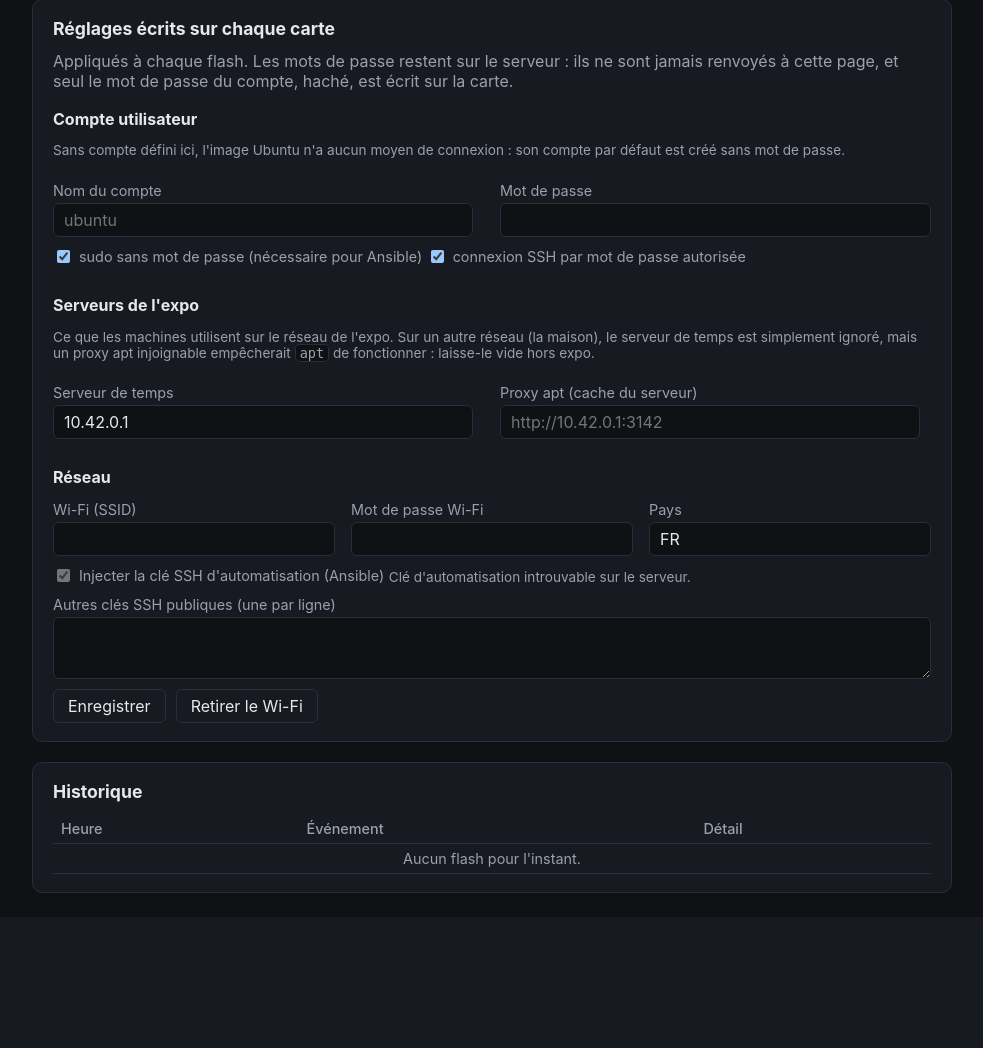
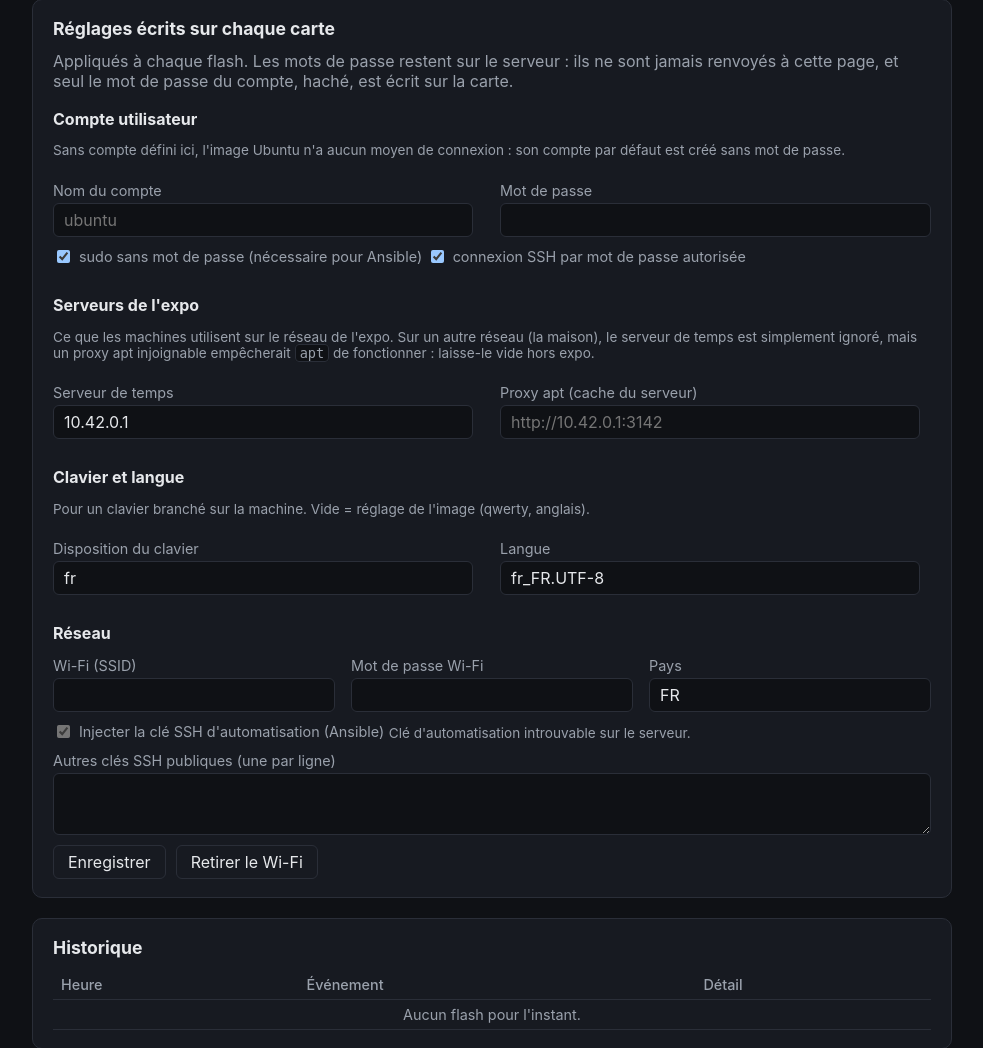
Before and after one commit to nopalpite/expolab, a Flask app: page / in a window 1280 px wide. Shown: the part 663-1711 px from the top of the page, without its empty margins (148-1131 px from the left). Before the commit the page ends 1556 px from the top, so only its background shows below. Run offline with Flask 3, Linux system fonts and the light colour scheme; data that the repository does not hold is empty.

Commit message:
sd-flasher : clavier et langue reglables (azerty et francais par defaut)
L'image Ubuntu Server est en qwerty et en anglais : un clavier branche sur
une machine de l'expo tapait en qwerty. Deux reglages dans la page (clavier
"fr", langue "fr_FR.UTF-8" par defaut), ecrits dans le user-data via les
modules keyboard et locale de cloud-init. Vide = reglage de l'image.

Co-Authored-By: Claude Opus 5.5 <noreply@anthropic.com>

```diff
--- a/sd-flasher/app.py
+++ b/sd-flasher/app.py
@@ -44,6 +44,8 @@ SHA256_RE = re.compile(r"^[0-9a-f]{64}$")
 MAGIC = {".gz": b"\x1f\x8b", ".xz": b"\xfd7zXZ\x00", ".zst": b"\x28\xb5\x2f\xfd"}  # debut des archives reconnues
 UPLOAD_CHUNK = 4 * 1024 * 1024
 DEFAULT_TIME_SERVER = "10.42.0.1"   # serveur de temps du lab (stack ntp) : sans danger ailleurs, chrony garde ses autres sources
+DEFAULT_KEYBOARD = "fr"   # azerty
+DEFAULT_LOCALE = "fr_FR.UTF-8"
 
 _job_lock = threading.Lock()
 _job: dict = {"state": "idle"}  # idle | running | done | error
@@ -80,6 +82,8 @@ def load_settings() -> dict:
         "user_pwauth": data.get("user_pwauth", True),
         "time_server": data.get("time_server", DEFAULT_TIME_SERVER),
         "apt_proxy": data.get("apt_proxy", ""),
+        "keyboard_layout": data.get("keyboard_layout", DEFAULT_KEYBOARD),
+        "locale": data.get("locale", DEFAULT_LOCALE),
     }
 
 
@@ -99,7 +103,8 @@ def effective_settings() -> dict:
         keys.insert(0, key)
     return {"wifi_ssid": s["wifi_ssid"], "wifi_psk": s["wifi_psk"], "wifi_country": s["wifi_country"], "authorized_keys": keys,
             "user_name": s["user_name"], "user_password": s["user_password"], "user_sudo": s["user_sudo"], "user_pwauth": s["user_pwauth"],
-            "time_server": s["time_server"], "apt_proxy": s["apt_proxy"]}
+            "time_server": s["time_server"], "apt_proxy": s["apt_proxy"],
+            "keyboard_layout": s["keyboard_layout"], "locale": s["locale"]}
 
 
 def save_settings(data: dict) -> None:
@@ -123,6 +128,8 @@ def public_settings() -> dict:
         "user_pwauth": s["user_pwauth"],
         "time_server": s["time_server"],
         "apt_proxy": s["apt_proxy"],
+        "keyboard_layout": s["keyboard_layout"],
+        "locale": s["locale"],
         "extra_keys": s["extra_keys"],
         "use_automation_key": s["use_automation_key"],
         "automation_key_available": bool(automation_key()),
@@ -333,6 +340,8 @@ def api_settings_put():
         "user_password": current["user_password"],
         "time_server": str(body.get("time_server", current["time_server"])).strip(),
         "apt_proxy": str(body.get("apt_proxy", current["apt_proxy"])).strip(),
+        "keyboard_layout": str(body.get("keyboard_layout", current["keyboard_layout"])).strip().lower(),
+        "locale": str(body.get("locale", current["locale"])).strip(),
     }
     if body.get("wifi_psk"):  # vide = on garde l'actuel
         new["wifi_psk"] = str(body["wifi_psk"])
@@ -346,7 +355,8 @@ def api_settings_put():
         flasher.check_settings({"wifi_ssid": new["wifi_ssid"], "wifi_psk": new["wifi_psk"], "wifi_country": new["wifi_country"],
                                 "authorized_keys": new["extra_keys"], "user_name": new["user_name"],
                                 "user_password": new["user_password"], "time_server": new["time_server"],
-                                "apt_proxy": new["apt_proxy"]})
+                                "apt_proxy": new["apt_proxy"], "keyboard_layout": new["keyboard_layout"],
+                                "locale": new["locale"]})
     except flasher.FlashError as exc:
         return jsonify({"error": str(exc)}), 400
     save_settings(new)
@@ -379,6 +389,8 @@ def api_preview():
             "sudo": bool(eff["user_name"] and eff["user_sudo"]),
             "time_server": eff["time_server"] or None,
             "apt_proxy": eff["apt_proxy"] or None,
+            "keyboard_layout": eff["keyboard_layout"] or None,
+            "locale": eff["locale"] or None,
             "reboot": bool(eff["wifi_ssid"]),  # redemarrage unique au premier demarrage (active le Wi-Fi)
             "warnings": warnings,
             "keys": len(eff["authorized_keys"]),
--- a/sd-flasher/flasher.py
+++ b/sd-flasher/flasher.py
@@ -54,6 +54,8 @@ CHRONY_EXPO_CONF = (
 )
 HOST_RE = re.compile(r"^[A-Za-z0-9]([A-Za-z0-9.-]{0,251}[A-Za-z0-9])?$")   # nom d'hote ou adresse IPv4
 APT_PROXY_RE = re.compile(r"^http://[A-Za-z0-9]([A-Za-z0-9.-]{0,251}[A-Za-z0-9])?(:[0-9]{1,5})?$")
+KEYBOARD_RE = re.compile(r"^[a-z]{2,8}$")   # disposition XKB (fr, us, be, ch...)
+LOCALE_RE = re.compile(r"^[a-z]{2,3}_[A-Z]{2}\.UTF-8$")   # fr_FR.UTF-8
 USER_RE = re.compile(r"^[a-z_][a-z0-9_-]{0,31}$")  # noms de comptes Linux usuels
 RESERVED_USERS = {"root"}
 SSH_KEY_RE = re.compile(r"^(ssh-(ed25519|rsa|dss)|ecdsa-sha2-nistp\d+|sk-(ssh-ed25519|ecdsa-sha2-nistp256)@openssh\.com) [A-Za-z0-9+/=]+( .*)?$")
@@ -308,6 +310,12 @@ def check_settings(settings: dict) -> None:
     apt_proxy = settings.get("apt_proxy") or ""
     if apt_proxy and not APT_PROXY_RE.match(apt_proxy):
         raise FlashError("Proxy apt invalide (attendu : http://10.42.0.1:3142).")
+    keyboard = settings.get("keyboard_layout") or ""
+    if keyboard and not KEYBOARD_RE.match(keyboard):
+        raise FlashError("Disposition du clavier invalide (code en minuscules, ex. fr).")
+    locale = settings.get("locale") or ""
+    if locale and not LOCALE_RE.match(locale):
+        raise FlashError("Langue invalide (attendu : fr_FR.UTF-8).")
 
 
 def hash_password(password: str, run=subprocess.run) -> str:
@@ -402,6 +410,15 @@ def render_seed(hostname: str, settings: dict, now: int | None = None, hasher=ha
             "permissions": "0644",
             "content": f'Acquire::http::Proxy "{apt_proxy}";\n',
         })
+
+    # Clavier et langue : l'image Ubuntu est en qwerty / anglais, inutilisable au clavier
+    # branche sur une machine de l'expo. Modules keyboard et locale de cloud-init.
+    keyboard = (settings.get("keyboard_layout") or "").strip()
+    if keyboard:
+        user["keyboard"] = {"layout": keyboard, "model": "pc105"}
+    locale = (settings.get("locale") or "").strip()
+    if locale:
+        user["locale"] = locale
 
     if settings.get("wifi_ssid"):
         # Le Wi-Fi decrit dans network-config est ecrit mais PAS active au premier demarrage
--- a/sd-flasher/static/app.js
+++ b/sd-flasher/static/app.js
@@ -256,6 +256,8 @@ async function refreshSummary() {
         list.appendChild(el("li", { text: "Identité unique : machine-id vidé, clés SSH d'hôte supprimées" }));
         list.appendChild(el("li", { text: data.time_server ? `Serveur de temps : ${data.time_server}` : "Pas de serveur de temps du lab" }));
         list.appendChild(el("li", { text: data.apt_proxy ? `Proxy apt : ${data.apt_proxy}` : "Pas de proxy apt (apt direct sur internet)" }));
+        list.appendChild(el("li", { text: data.keyboard_layout ? `Clavier : ${data.keyboard_layout}` : "Clavier de l'image (qwerty)" }));
+        list.appendChild(el("li", { text: data.locale ? `Langue : ${data.locale}` : "Langue de l'image (anglais)" }));
         list.appendChild(el("li", { text: "Mises à jour automatiques désactivées (elles bloquent apt au premier démarrage)" }));
         list.appendChild(el("li", { text: "Éjection de la carte à la fin" }));
         box.hidden = false;
@@ -352,6 +354,8 @@ async function loadSettings() {
     $("extra-keys").value = s.extra_keys.join("\n");
     $("time-server").value = s.time_server;
     $("apt-proxy").value = s.apt_proxy;
+    $("keyboard-layout").value = s.keyboard_layout;
+    $("locale").value = s.locale;
     $("user-name").value = s.user_name;
     $("user-password").value = "";
     $("user-password").placeholder = s.has_user_password ? "(inchangé)" : "";
@@ -373,6 +377,7 @@ async function saveSettings(extra = {}) {
                 wifi_ssid: $("wifi-ssid").value, wifi_psk: $("wifi-psk").value, wifi_country: $("wifi-country").value,
                 use_automation_key: $("use-automation").checked,
                 time_server: $("time-server").value, apt_proxy: $("apt-proxy").value,
+                keyboard_layout: $("keyboard-layout").value, locale: $("locale").value,
                 user_name: $("user-name").value, user_password: $("user-password").value,
                 user_sudo: $("user-sudo").checked, user_pwauth: $("user-pwauth").checked,
                 extra_keys: $("extra-keys").value.split("\n"), ...extra,
--- a/sd-flasher/templates/index.html
+++ b/sd-flasher/templates/index.html
@@ -123,6 +123,13 @@
                 <div class="field"><label for="apt-proxy">Proxy apt (cache du serveur)</label><input type="text" id="apt-proxy" placeholder="http://10.42.0.1:3142" autocomplete="off" spellcheck="false"></div>
             </div>
 
+            <h3 class="sub">Clavier et langue</h3>
+            <p class="hint">Pour un clavier branché sur la machine. Vide = réglage de l'image (qwerty, anglais).</p>
+            <div class="grid">
+                <div class="field"><label for="keyboard-layout">Disposition du clavier</label><input type="text" id="keyboard-layout" placeholder="fr" autocomplete="off" spellcheck="false"></div>
+                <div class="field"><label for="locale">Langue</label><input type="text" id="locale" placeholder="fr_FR.UTF-8" autocomplete="off" spellcheck="false"></div>
+            </div>
+
             <h3 class="sub">Réseau</h3>
             <div class="grid">
                 <div class="field"><label for="wifi-ssid">Wi-Fi (SSID)</label><input type="text" id="wifi-ssid" autocomplete="off"></div>
```
Also changed, not shown: tests/test_sd_flasher.py (+25 -0 lines), README.md.
